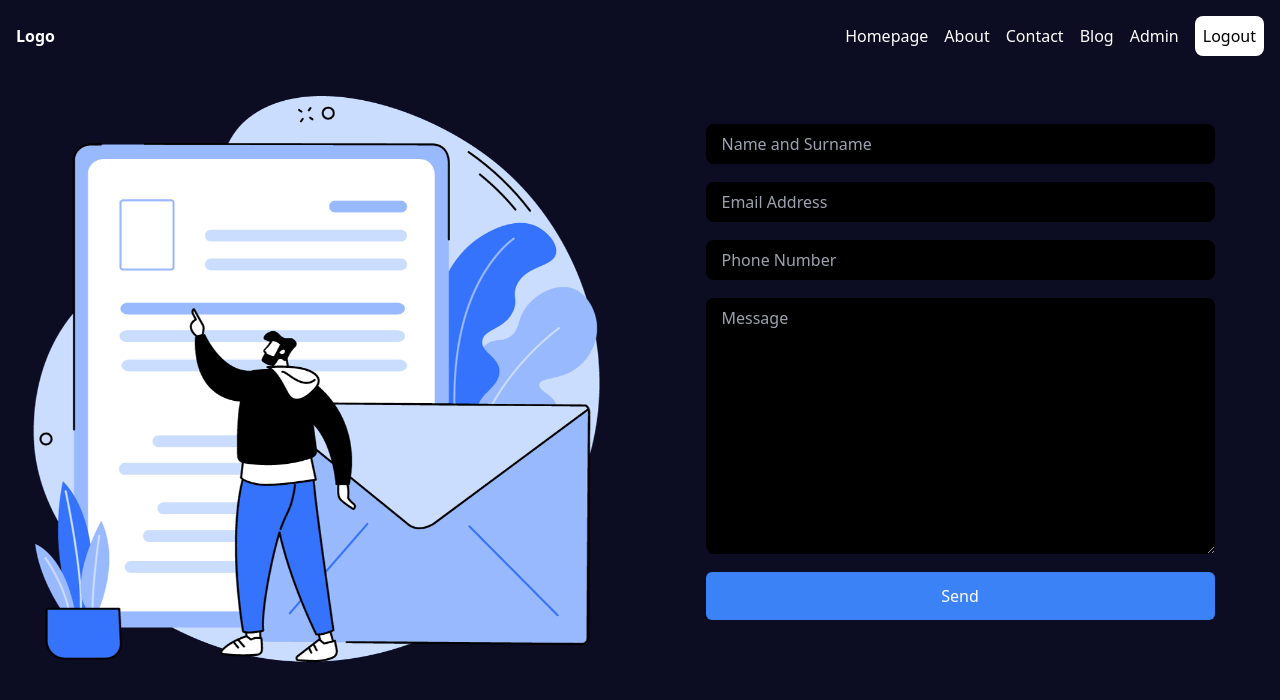
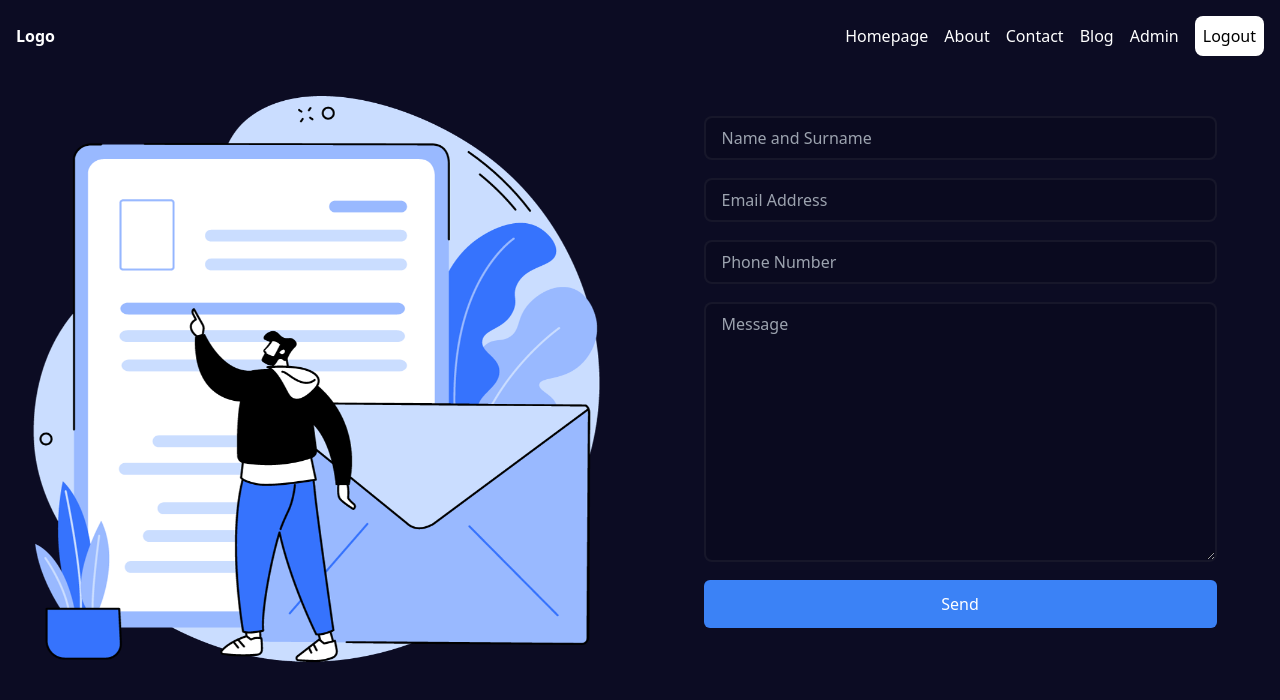
Before and after one commit to Sarthak-Daga/Justmee, a Next.js app: page /Contact in a window 1280 px wide. Shown: the top 700 px of the page. Built offline with nearby package versions, Linux system fonts and the light colour scheme.

Commit message:
contactdone

```diff
--- a/src/app/Contact/page.js
+++ b/src/app/Contact/page.js
@@ -1,3 +1,63 @@
+// import React from "react";
+// import Image from "next/image";
+// const Contact = () => {
+//   return (
+//     <>
+//       <div className="flex">
+//         <div className=" w-[50%] flex justify-center">
+//           <Image src={"/contact.png"} height={600} width={600} />
+//         </div>
+//         <div className=" w-[50%] flex flex-col justify-center items-center">
+//           <div className="flex flex-col gap-[20px]">
+//             <form className="flex flex-col gap-[18px]">
+//               {/* //------------------------------------------------------------------------------------------------------ */}
+//               <div className="flex items-center gap-4 justify-between ">
+//                 <label>Name</label>
+//                 <input
+//                   type="text"
+//                   className="bg-white bg-opacity-0 text-white border-2 border-white bg-opacity-10 border-white border-solid border-2 border-opacity-5 px-4 py-2 rounded-lg w-[330px]"
+//                 />
+//               </div>
+//               {/* //------------------------------------------------------------------------------------------------------- */}
+//               <div className="flex items-center gap-4 justify-between ">
+//                 <label>Email Address</label>
+//                 <input
+//                   type="text"
+//                   className="bg-white bg-opacity-0 text-white border-2 border-white bg-opacity-10 border-white border-solid border-2 border-opacity-5 px-4 py-2 rounded-lg w-[330px]"
+//                 />
+//               </div>
+//               {/* //------------------------------------------------------------------------------------------------------- */}
+//               <div className="flex items-center gap-4 justify-between ">
+//               <label>Phone Number</label>
+//                 <input
+//                   type="integer"
+//                   className="bg-white bg-opacity-0 text-white border-2 border-white bg-opacity-10 border-white border-solid border-2 border-opacity-5 px-4 py-2 rounded-lg w-[330px]"
+//                 />
+//               </div>
+//               {/* //------------------------------------------------------------------------------------------------------- */}
+//               <div className="flex items-center gap-4 justify-between ">
+//               <label>Message</label>
+//                 <textarea
+//                   cols={50}
+//                   rows={7}
+//                   className="bg-white bg-opacity-0 text-white border-2 border-white bg-opacity-10 border-white border-solid border-2 border-opacity-5 px-4 py-2 rounded-lg w-[330px]"
+//                 />
+//               </div>
+//               {/* //------------------------------------------------------------------------------------------------------- */}
+//             </form>
+//             <div className="flex justify-end items-center">
+//               <button className="bg-blue-500 h-12 w-[100px] rounded-md p-2 ">
+//                 Send
+//               </button>
+//             </div>
+//           </div>
+//         </div>
+//       </div>
+//     </>
+//   );
+// };
+
+// export default Contact;
 import React from "react";
 import Image from "next/image";
 const Contact = () => {
@@ -13,23 +73,23 @@ const Contact = () => {
               <input
                 placeholder="Name and Surname"
                 type="text"
-                className=" bg-black px-4 py-2 rounded-lg"
+                className=" bg-black bg-opacity-10 border-white border-solid border-2 border-opacity-5 px-4 py-2 rounded-lg"
               />
               <input
                 placeholder="Email Address"
                 type="text"
-                className="bg-black px-4 py-2 rounded-lg"
+                className="bg-black bg-opacity-10 border-white border-solid border-2 border-opacity-5 px-4 py-2 rounded-lg"
               />
               <input
                 placeholder="Phone Number"
                 type="integer"
-                className="bg-black px-4 py-2 rounded-lg"
+                className="bg-black bg-opacity-10 border-white border-solid border-2 border-opacity-5 px-4 py-2 rounded-lg"
               />
               <textarea
                 placeholder="Message"
                 cols={50}
                 rows={10}
-                className="bg-black px-4 py-2 rounded-lg"
+                className="bg-black bg-opacity-10 border-white border-solid border-2 border-opacity-5 px-4 py-2 rounded-lg"
               />
               <button className="bg-blue-500 h-12 w-[100%] rounded-md p-2">
                 Send
```
